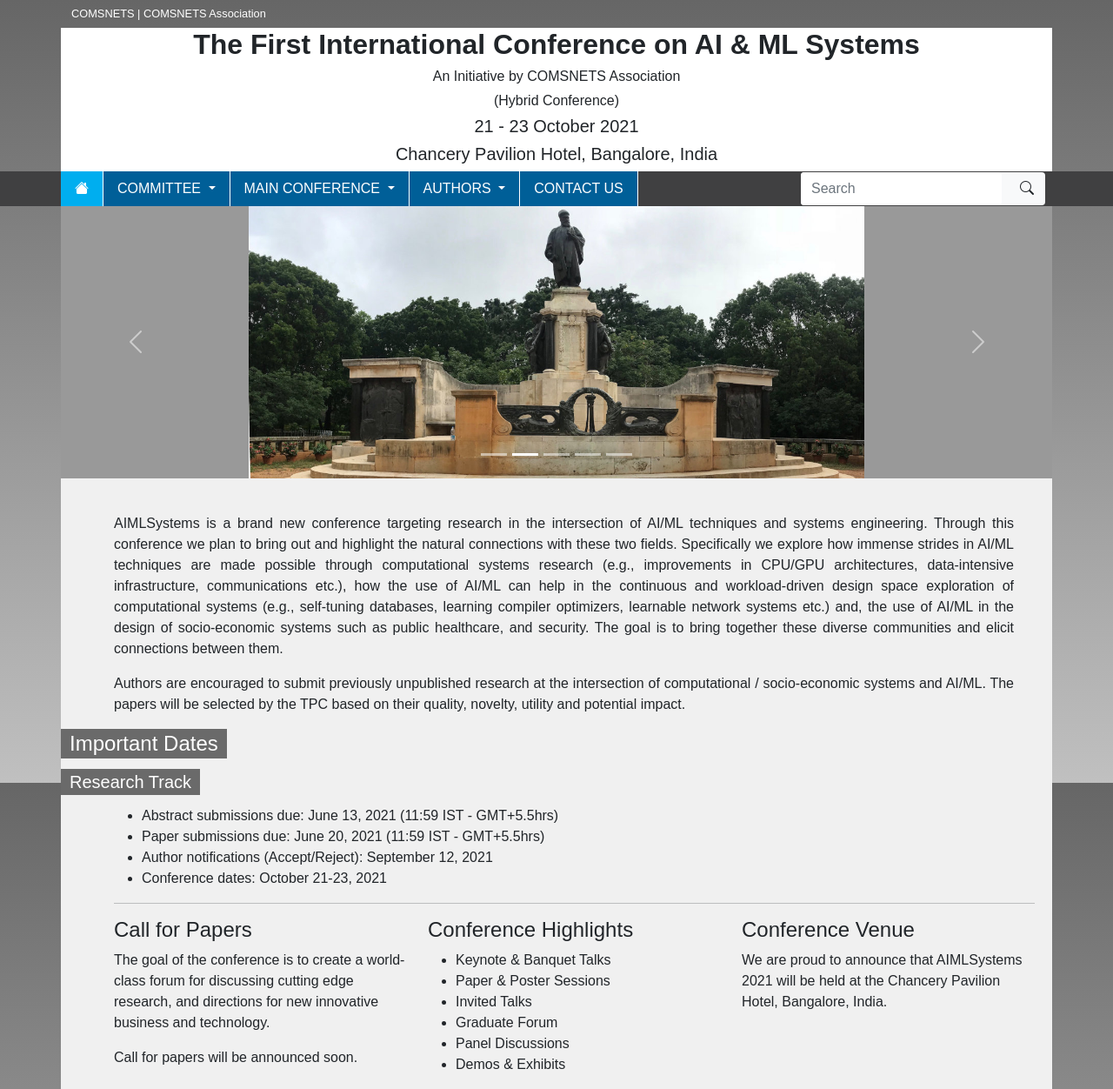
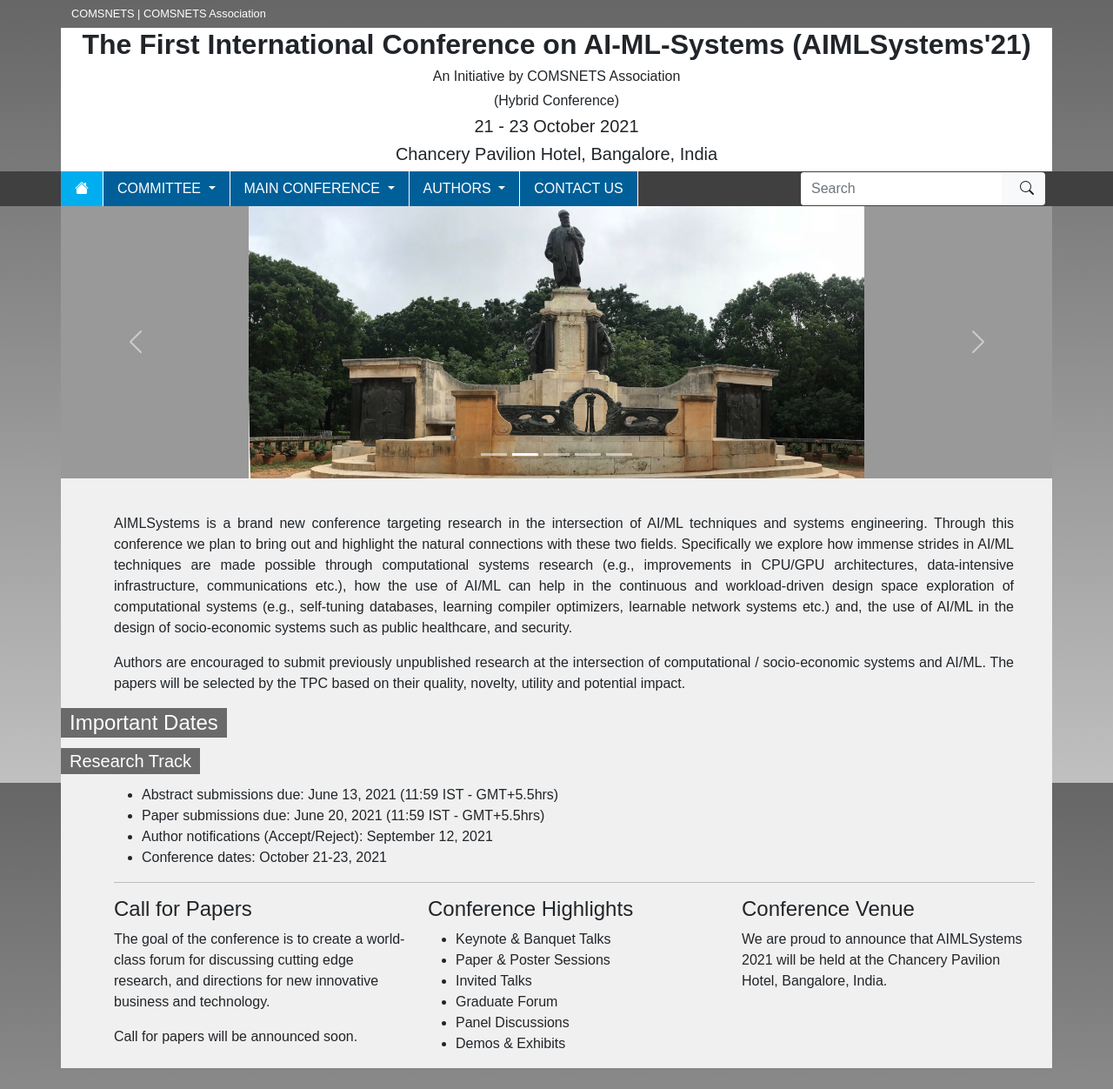
Before and after one commit to aimlsystems/2021, a Jekyll site: the page built from index.md, in a window 1280 px wide. Shown: the whole page at 87% size. Built offline with Jekyll 4.4.1, drawn with Linux system fonts in a browser that asks for light colours; after the commit the page ends 1228 px from its top, so only the background shows below that.

Commit message:
incorporating few suggestions

```diff
--- a/_config.yml
+++ b/_config.yml
@@ -34,3 +34,5 @@ collections:
   wpages:
     output: true
     permalink: /:path
+
+shortname: AIMLSystems'21
--- a/_includes/header.html
+++ b/_includes/header.html
@@ -9,7 +9,7 @@
 <div class="container topbanner">
     <div class="row">
         <div class="col text-center">
-            <h2 class="conf-title">The First International Conference on AI &amp; ML Systems</h2>
+            <h2 class="conf-title">{{ site.title }} ({{ site.shortname }})</h2>
             <h6>An Initiative by <a href="http://comsnets-association.org/" target="_blank">COMSNETS Association</a></h4>
             <h6><a title="Physical conference with virtual presence">(Hybrid Conference)</a></h5>
             <h5>21 - 23 October 2021</h5>
--- a/index.md
+++ b/index.md
@@ -14,8 +14,7 @@ improvements in CPU/GPU architectures, data-intensive infrastructure, communicat
 how the use of AI/ML can help in the continuous and workload-driven design space exploration
 of computational systems (e.g., self-tuning databases, learning compiler optimizers, learnable
 network systems etc.) and, the use of AI/ML in the design of socio-economic systems such as
-public healthcare, and security.  The goal is to bring together these diverse communities and
-elicit connections between them.
+public healthcare, and security.
 
 
 
```
